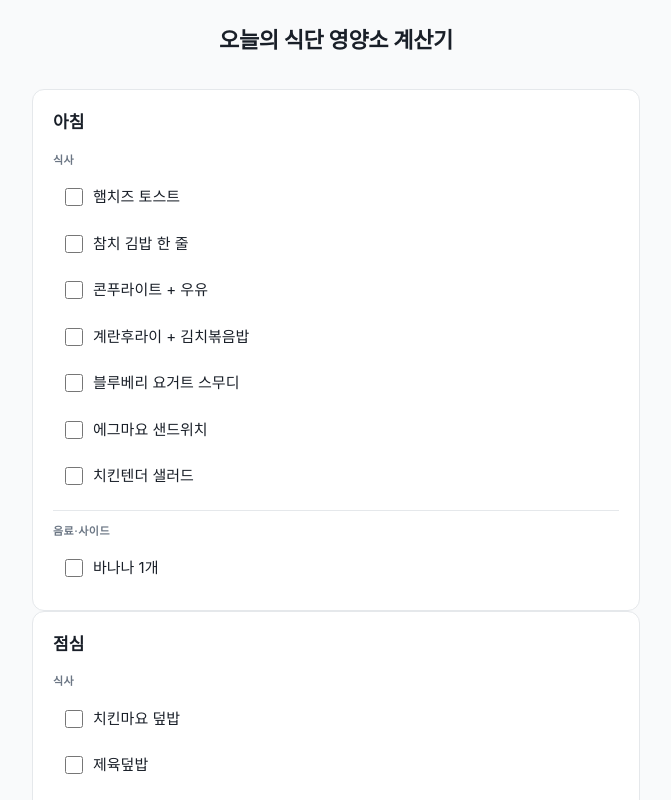
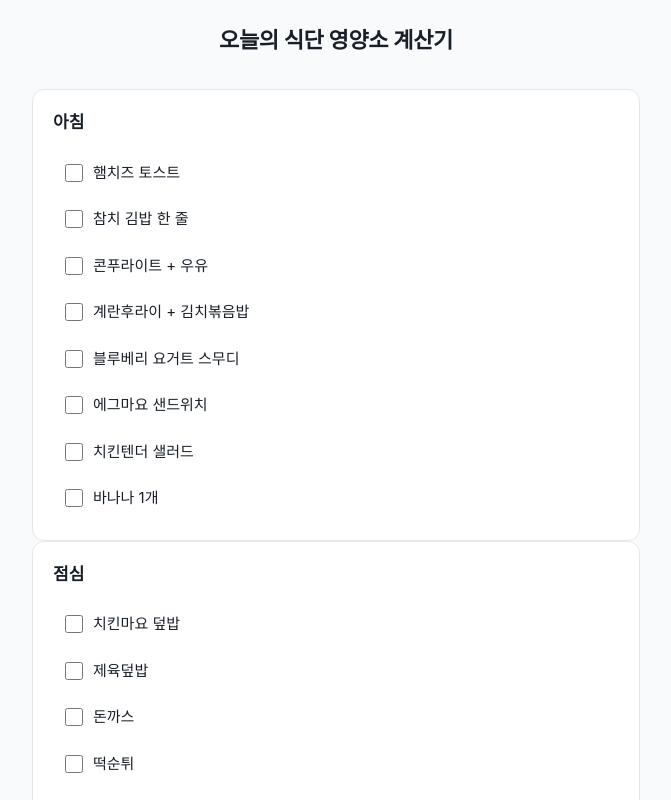
Before and after one commit to daydeuk/daily_food_nutrient, a React (Vite) app: page / in a window 1280 px wide. Shown: the top 800 px of the page, without its empty margins (304-975 px from the left). Built offline with nearby package versions, Linux system fonts and the light colour scheme.

Commit message:
refactor: 서브카테고리 레이블 제거, main/side 순서만 유지

```diff
--- a/src/features/diet/components/MealSection.tsx
+++ b/src/features/diet/components/MealSection.tsx
@@ -1,5 +1,5 @@
 import type { MealType } from '../types';
-import { FOODS_BY_MEAL, MEAL_LABELS, SUBCATEGORY_LABELS } from '../constants';
+import { FOODS_BY_MEAL, MEAL_LABELS } from '../constants';
 import { FoodCheckbox } from './FoodCheckbox';
 
 interface Props {
@@ -7,34 +7,18 @@ interface Props {
 }
 
 export function MealSection({ meal }: Props) {
-  const foods = FOODS_BY_MEAL[meal];
-  const mainFoods = foods.filter((f) => f.subcategory === 'main');
-  const sideFoods = foods.filter((f) => f.subcategory === 'side');
-  const labels = SUBCATEGORY_LABELS[meal] ?? { main: '식사', side: '음료·사이드' };
+  const foods = [...FOODS_BY_MEAL[meal]].sort((a, b) =>
+    a.subcategory === b.subcategory ? 0 : a.subcategory === 'main' ? -1 : 1,
+  );
 
   return (
     <section className="meal-section">
       <h2 className="meal-title">{MEAL_LABELS[meal]}</h2>
-
-      <div className="food-group">
-        <span className="food-group-label">{labels['main']}</span>
-        <div className="food-list">
-          {mainFoods.map((food) => (
-            <FoodCheckbox key={food.id} food={food} meal={meal} />
-          ))}
-        </div>
+      <div className="food-list">
+        {foods.map((food) => (
+          <FoodCheckbox key={food.id} food={food} meal={meal} />
+        ))}
       </div>
-
-      {sideFoods.length > 0 && (
-        <div className="food-group">
-          <span className="food-group-label">{labels['side']}</span>
-          <div className="food-list">
-            {sideFoods.map((food) => (
-              <FoodCheckbox key={food.id} food={food} meal={meal} />
-            ))}
-          </div>
-        </div>
-      )}
     </section>
   );
 }
```
